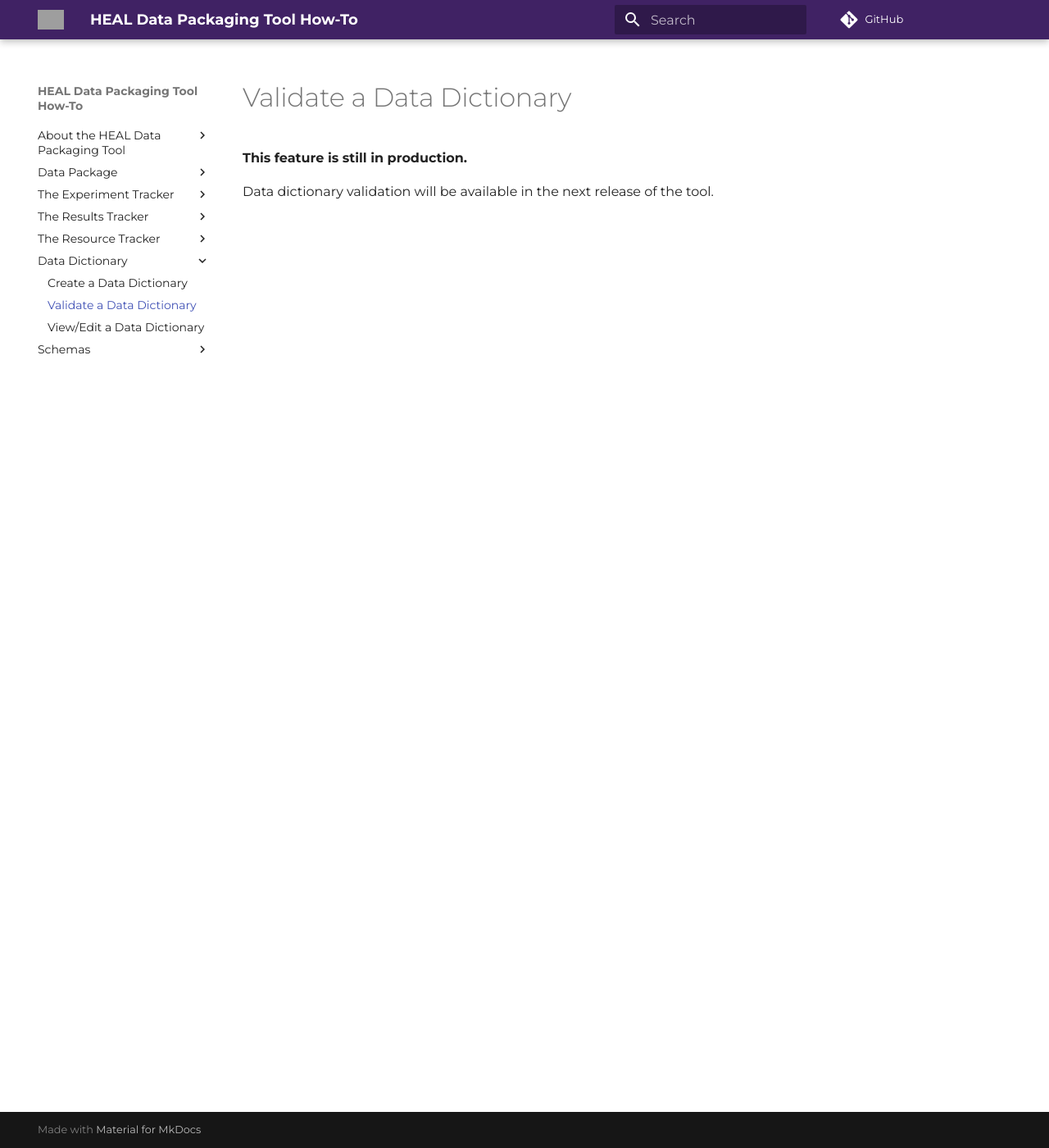
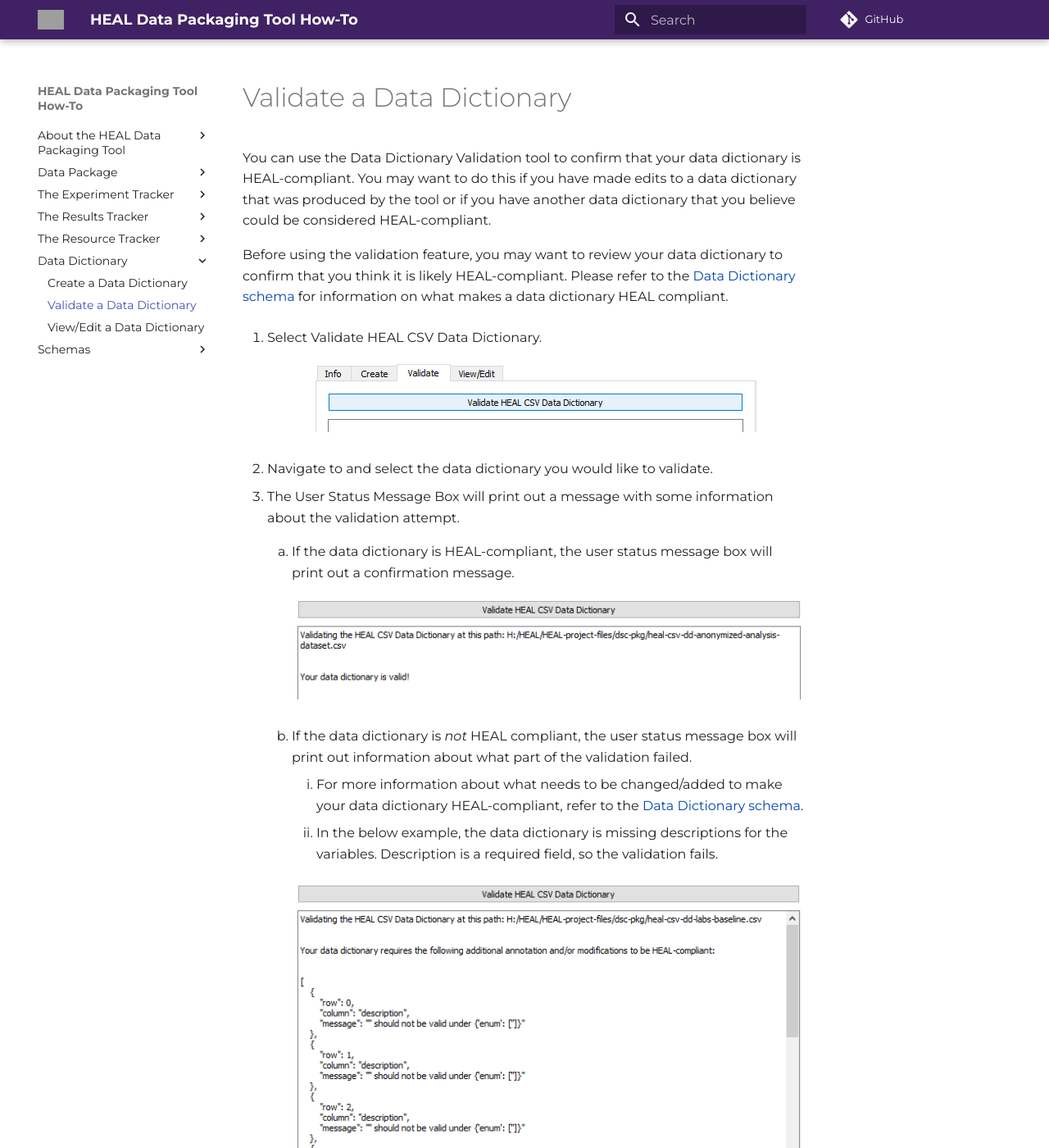
Before and after one commit to norc-heal/heal-app-docs, an MkDocs documentation site: the page built from docs/datadict/validate.md, in a window 1280 px wide and 1400 px high. Shown: the whole window at 82% size. Built offline with MkDocs 1.6.1 and Material for MkDocs 9.7.7, drawn with Linux system fonts in a browser that asks for light colours; comment, search, counter and statistics services are not loaded; some of the changed text lies outside the part shown; grey boxes are pictures that could not be loaded.

Commit message:
data dictionary validation documentation

```diff
--- a/docs/datadict/validate.md
+++ b/docs/datadict/validate.md
@@ -1,5 +1,32 @@
 # Validate a Data Dictionary
 
-**This feature is still in production.**
+You can use the Data Dictionary Validation tool to confirm that your data dictionary is HEAL-compliant. You may want to do this if you have made edits to a data dictionary that was produced by the tool or if you have another data dictionary that you believe could be considered HEAL-compliant.
 
-Data dictionary validation will be available in the next release of the tool.
+Before using the validation feature, you may want to review your data dictionary to confirm that you think it is likely HEAL-compliant. Please refer to the [Data Dictionary schema](../schemas/md_data_dict.md){target=_blank} for information on what makes a data dictionary HEAL compliant.
+
+1. Select Validate HEAL CSV Data Dictionary.
+    <figure markdown>
+        ![](../app-screenshots/validate-dd.PNG)
+        <figcaption></figcaption>
+    </figure>
+
+2. Navigate to and select the data dictionary you would like to validate.
+3. The User Status Message Box will print out a message with some information about the validation attempt.
+    1. If the data dictionary is HEAL-compliant, the user status message box will print out a confirmation message.
+
+        <figure markdown>
+            ![](../app-screenshots/valid-dd-success.PNG)
+            <figcaption></figcaption>
+        </figure>
+
+    2. If the data dictionary is *not* HEAL compliant, the user status message box will print out information about what part of the validation failed.
+        1. For more information about what needs to be changed/added to make your data dictionary HEAL-compliant, refer to the [Data Dictionary schema](../schemas/md_data_dict.md).
+        2. In the below example, the data dictionary is missing descriptions for the variables. Description is a required field, so the validation fails.
+
+        <figure markdown>
+            ![](../app-screenshots/dd-valid-fail-desc.PNG)
+            <figcaption></figcaption>
+        </figure>
+
+4. Once you have a validated, HEAL-compliant data dictionary, this step is complete.
+    1. If you make any edits to the data dictionary after validating, you should run the validation again to confirm that it is still compliant.
```
Also changed, not shown: docs/app-screenshots/dd-valid-fail-desc.PNG (added), docs/app-screenshots/valid-dd-success.PNG (added), docs/app-screenshots/validate-dd.PNG (added).
